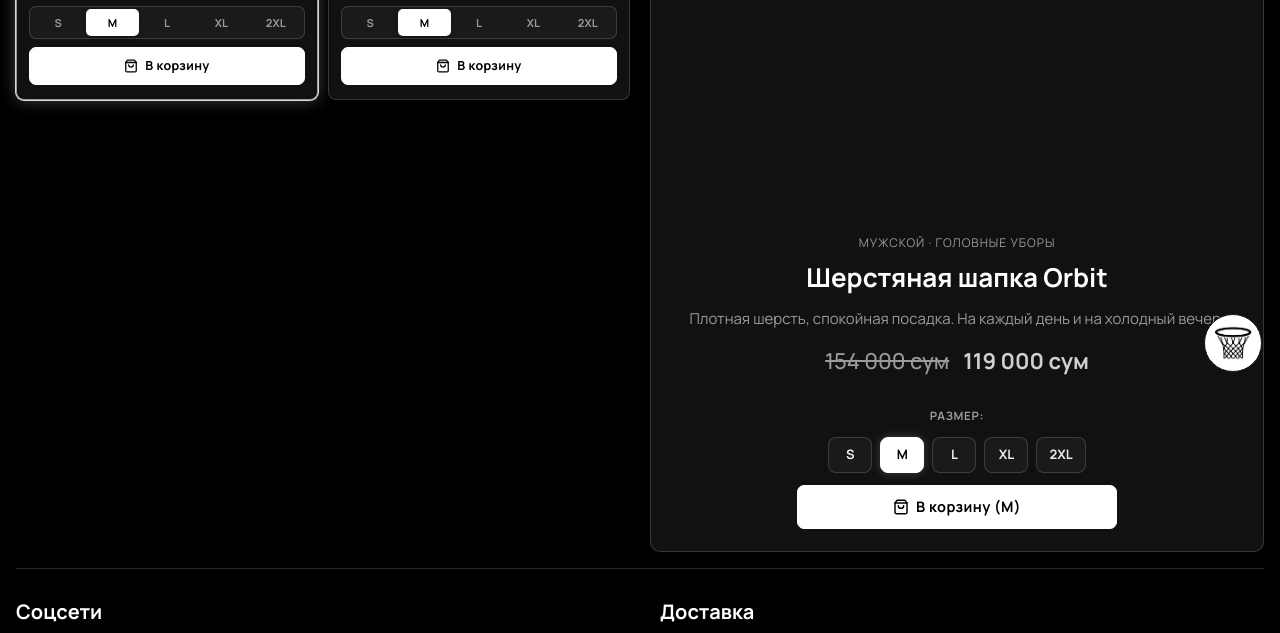
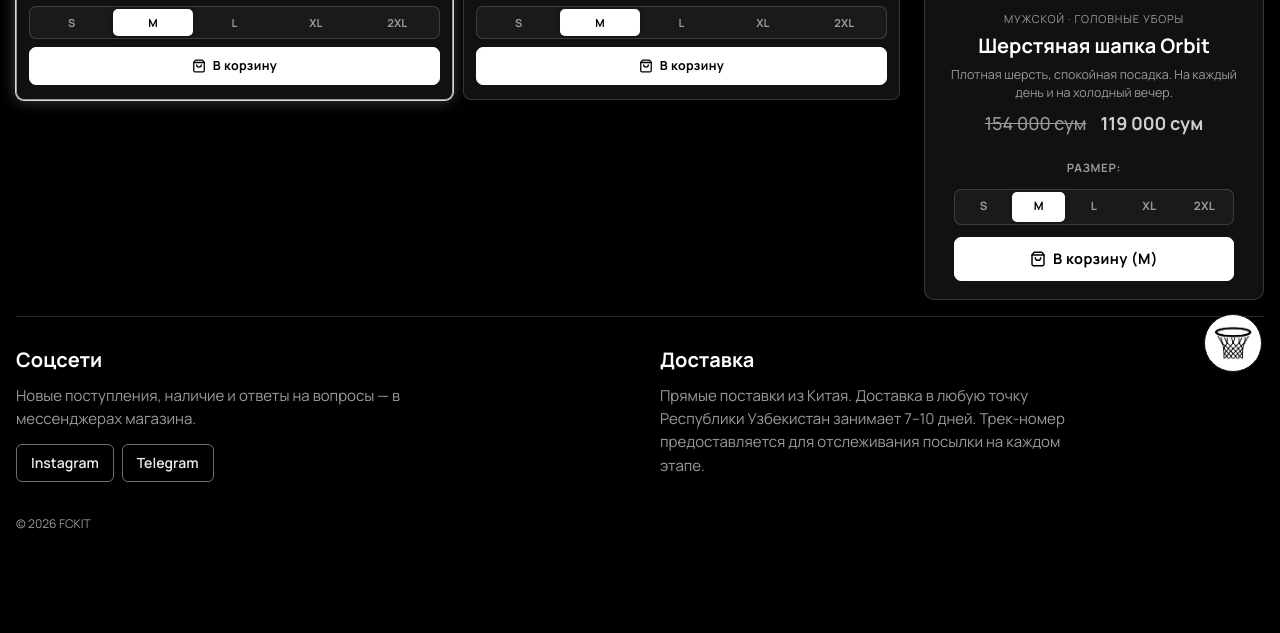
Before and after one commit to creatoraia29-ops/FCKIT, a website: page hats.html in a window 1280 px wide. Shown: the part 410-1043 px from the top of the page. After the commit the page ends 966 px from the top, so only its background shows below. Drawn offline with Linux system fonts and the light colour scheme; no server answers.

Commit message:
Compact right preview panel and expand product card columns across catalog sections so all buttons fit cleanly

```diff
--- a/hats.html
+++ b/hats.html
@@ -11,7 +11,7 @@
       href="https://fonts.googleapis.com/css2?family=Bebas+Neue&family=Manrope:wght@400;500;600;700&display=swap"
       rel="stylesheet"
     />
-    <link rel="stylesheet" href="styles.css?v=50" />
+    <link rel="stylesheet" href="styles.css?v=51" />
   </head>
   <body data-section="hats">
     <header class="wrap page-head">
--- a/styles.css
+++ b/styles.css
@@ -629,9 +629,9 @@ a.card {
 
 .catalog-layout {
   display: grid;
-  grid-template-columns: 1fr 1fr;
-  gap: 20px;
-  align-items: stretch;
+  grid-template-columns: minmax(0, 1.35fr) minmax(290px, 340px);
+  gap: 24px;
+  align-items: start;
 }
 
 .product-grid {
@@ -714,11 +714,11 @@ a.card {
 
 .product-preview {
   position: sticky;
-  top: 12px;
+  top: 16px;
   z-index: 2;
-  display: grid;
-  grid-template-rows: 1fr auto;
-  height: calc(100vh - 24px);
+  display: flex;
+  flex-direction: column;
+  max-height: calc(100vh - 32px);
   border: 1px solid var(--line);
   border-radius: 10px;
   background: #111111;
@@ -740,26 +740,30 @@ a.card {
 }
 
 .preview__visual {
-  min-height: 0;
+  height: 220px;
+  max-height: 240px;
+  min-height: 180px;
+  flex: 0 0 auto;
   overflow: hidden;
   display: grid;
   place-items: center;
-  font-size: 32px;
+  font-size: 28px;
   font-weight: 700;
   color: var(--pink-3);
 }
 
 .preview__body {
-  padding: 18px 20px 22px;
+  padding: 14px 16px 18px;
   display: flex;
   flex-direction: column;
   align-items: center;
   text-align: center;
+  overflow-y: auto;
 }
 
 .preview__cat {
   margin: 0;
-  font-size: 12px;
+  font-size: 11px;
   letter-spacing: 0.08em;
   text-transform: uppercase;
   color: var(--muted);
@@ -767,21 +771,29 @@ a.card {
 }
 
 .preview__title {
-  margin: 8px 0 10px;
-  font-size: 26px;
+  margin: 4px 0 6px;
+  font-size: 20px;
+  font-weight: 700;
   text-align: center;
 }
 
 .preview__text {
-  margin: 0 0 16px;
+  margin: 0 0 8px;
   color: var(--muted);
-  line-height: 1.55;
+  font-size: 12.5px;
+  line-height: 1.45;
   text-align: center;
+  max-height: 4.4em;
+  overflow: hidden;
+  text-overflow: ellipsis;
+  display: -webkit-box;
+  -webkit-line-clamp: 3;
+  -webkit-box-orient: vertical;
 }
 
 .preview__price {
-  margin: 0 0 16px;
-  font-size: 22px;
+  margin: 0 0 10px;
+  font-size: 18px;
   font-weight: 700;
   color: var(--accent);
   text-align: center;
@@ -1786,9 +1798,10 @@ body[data-page="admin"] .admin-shell {
   }
 
   .preview__visual {
-    min-height: 240px;
+    min-height: 180px;
+    height: 200px;
+    max-height: 220px;
     flex: none;
-    height: 240px;
   }
 }
 
@@ -2793,6 +2806,8 @@ body[data-page="admin"] .admin-shell {
   text-align: center;
   gap: 7px;
   margin: 0 auto;
+  padding: 0 6px;
+  white-space: nowrap;
   box-sizing: border-box;
   transition: transform 0.15s ease, background-color 0.15s ease, opacity 0.15s ease, box-shadow 0.15s ease;
 }
@@ -2843,17 +2858,78 @@ body[data-page="admin"] .admin-shell {
   display: flex;
   justify-content: center;
   align-items: center;
-  flex-wrap: wrap;
-  gap: 8px;
-  width: 100%;
+  width: 100%;
+  max-width: 280px;
+  background: rgba(255, 255, 255, 0.04);
+  border: 1px solid var(--line);
+  border-radius: 7px;
+  padding: 2px;
+  gap: 2px;
+  box-sizing: border-box;
+}
+
+[data-theme="light"] .preview__actions .size-picker__list,
+[data-theme="light"] .feature-hit__body .size-picker__list {
+  background: rgba(0, 0, 0, 0.04);
+}
+
+.preview__actions .size-btn,
+.feature-hit__body .size-btn {
+  flex: 1;
+  min-width: 0;
+  height: 30px;
+  padding: 0;
+  border-radius: 5px;
+  border: none;
+  background: transparent;
+  color: var(--muted);
+  font-size: 11.5px;
+  font-weight: 700;
+  letter-spacing: 0.02em;
+  cursor: pointer;
+  transition: all 0.16s ease;
+  display: inline-flex;
+  align-items: center;
+  justify-content: center;
+  text-align: center;
+}
+
+.preview__actions .size-btn:hover,
+.feature-hit__body .size-btn:hover {
+  background: rgba(255, 255, 255, 0.08);
+  color: var(--fg);
+}
+
+.preview__actions .size-btn.is-active,
+.feature-hit__body .size-btn.is-active {
+  background: #ffffff;
+  color: #000000;
+  box-shadow: 0 1px 4px rgba(0, 0, 0, 0.35);
+  font-weight: 800;
+}
+
+[data-theme="light"] .preview__actions .size-btn:hover,
+[data-theme="light"] .feature-hit__body .size-btn:hover {
+  background: rgba(0, 0, 0, 0.08);
+  color: #000000;
+}
+
+[data-theme="light"] .preview__actions .size-btn.is-active,
+[data-theme="light"] .feature-hit__body .size-btn.is-active {
+  background: #000000;
+  color: #ffffff;
+  box-shadow: 0 1px 4px rgba(0, 0, 0, 0.2);
 }
 
 .preview__actions .btn-add-cart,
 .feature-hit__body .btn-add-cart {
   width: 100%;
-  max-width: 320px;
+  max-width: 280px;
   margin: 0 auto;
-  min-height: 44px;
+  height: 40px;
+  min-height: 40px;
+  font-size: 13px;
+  font-weight: 700;
   display: inline-flex;
   align-items: center;
   justify-content: center;
```
Also changed, not shown: admin.html (+1 -1 lines), bottoms.html (+1 -1 lines), cart.html (+1 -1 lines), catalog.html (+1 -1 lines), index.html (+1 -1 lines), shoes.html (+1 -1 lines), tops.html (+1 -1 lines).
